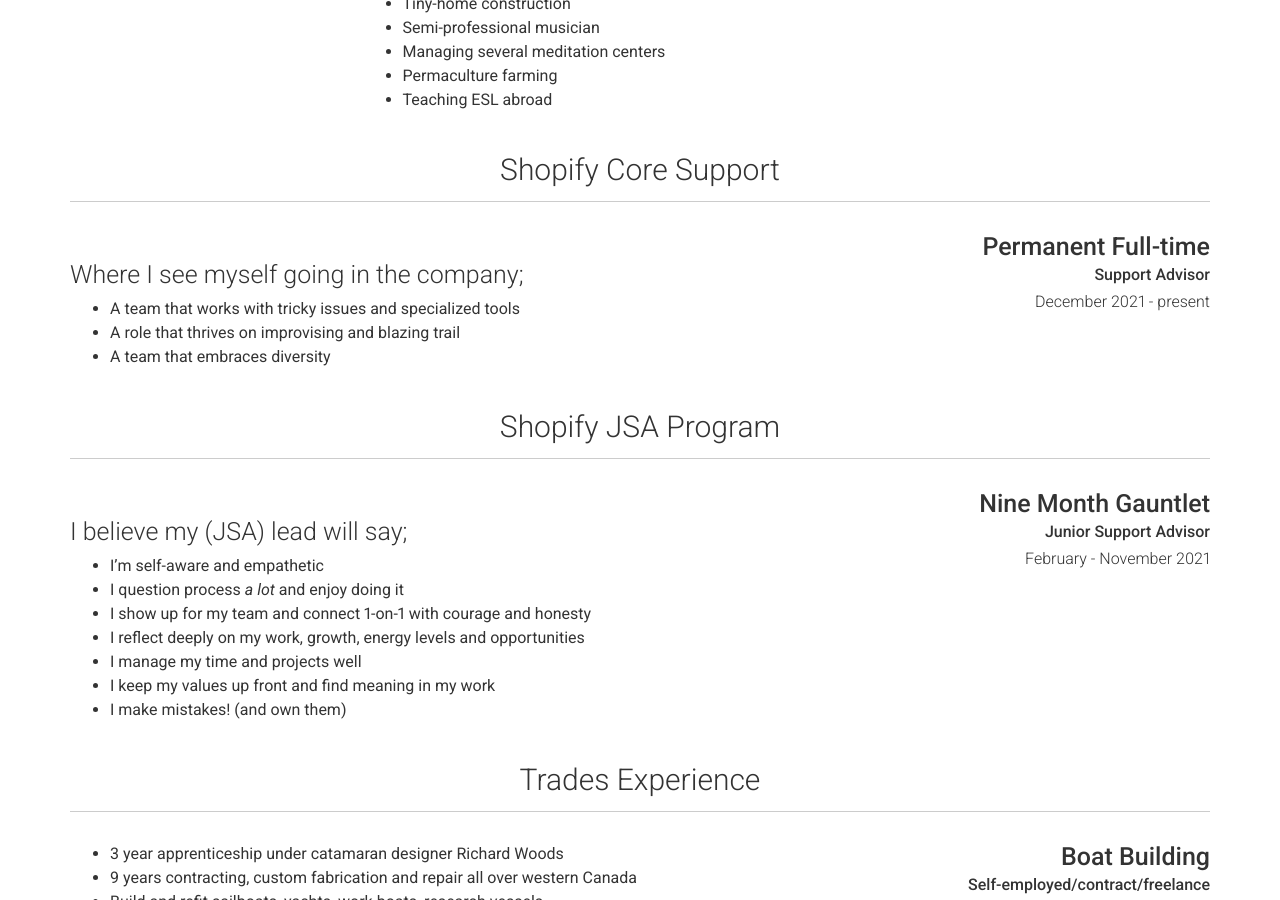
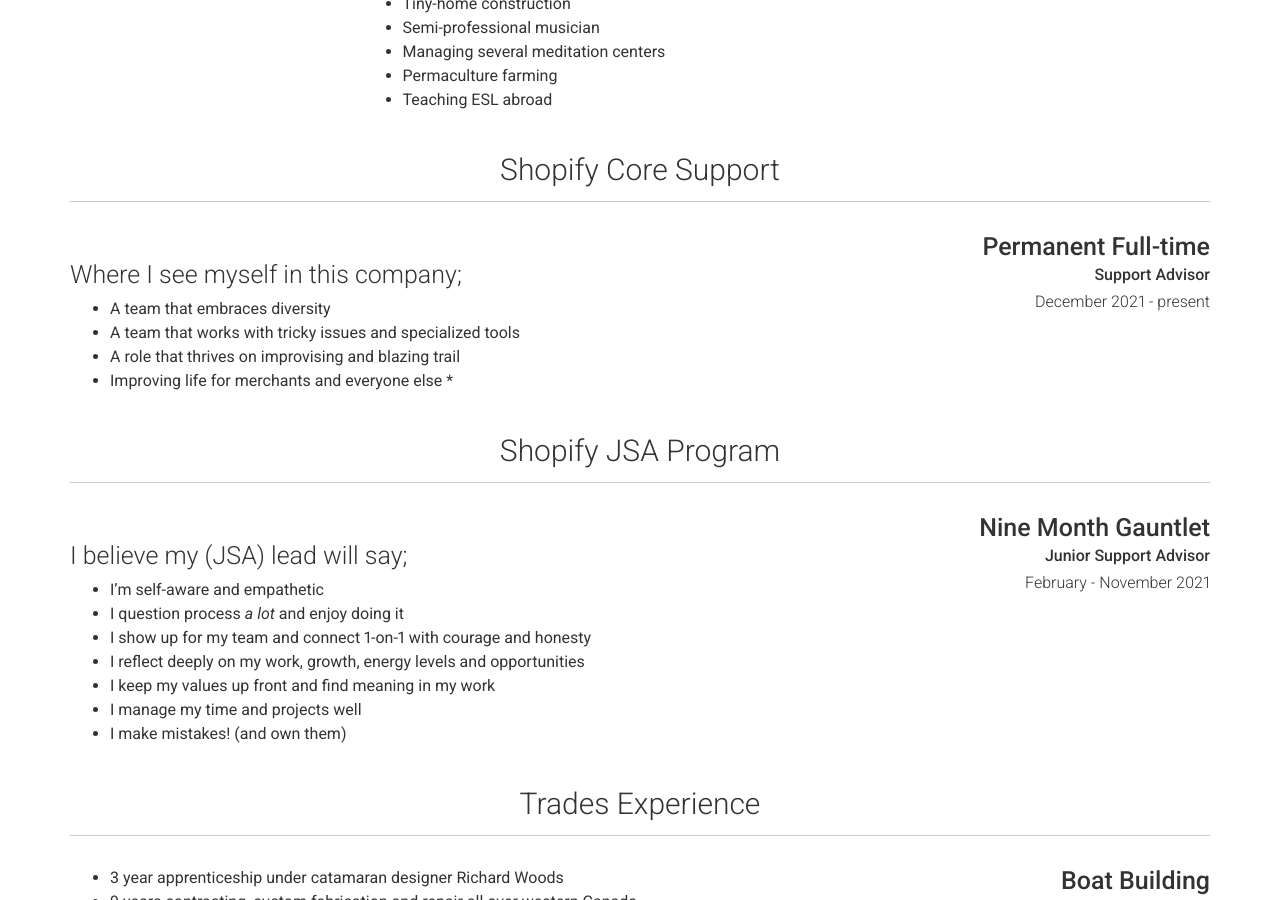
Before and after one commit to gammacray/resume, a Jekyll site: the page built from index.md, in a window 1280 px wide and 900 px high, scrolled down 543 px. Built offline with Jekyll 4.4.1, drawn with Linux system fonts in a browser that asks for light colours; nearby versions of some CDN libraries.

Commit message:
Updated _config.yml.

```diff
--- a/_config.yml
+++ b/_config.yml
@@ -92,11 +92,13 @@ content:
         sub_title: Support Advisor
         caption: December 2021 - present
         link:
-        quote: <h4>Where I see myself going in the company;</h4>
+        quote: <h4>Where I see myself in this company;</h4>
         description: | # this will include new lines to allow paragraphs
+          * A team that embraces diversity
           * A team that works with tricky issues and specialized tools
           * A role that thrives on improvising and blazing trail
-          * A team that embraces diversity
+          * Improving life for merchants and everyone else
+          *
   - title: Shopify JSA Program
     layout: list
     content:
@@ -111,8 +113,8 @@ content:
           * I question process *a lot* and enjoy doing it
           * I show up for my team and connect 1-on-1 with courage and honesty
           * I reflect deeply on my work, growth, energy levels and opportunities
+          * I keep my values up front and find meaning in my work
           * I manage my time and projects well
-          * I keep my values up front and find meaning in my work
           * I make mistakes! (and own them)
   - title: Trades Experience
     layout: list
```
